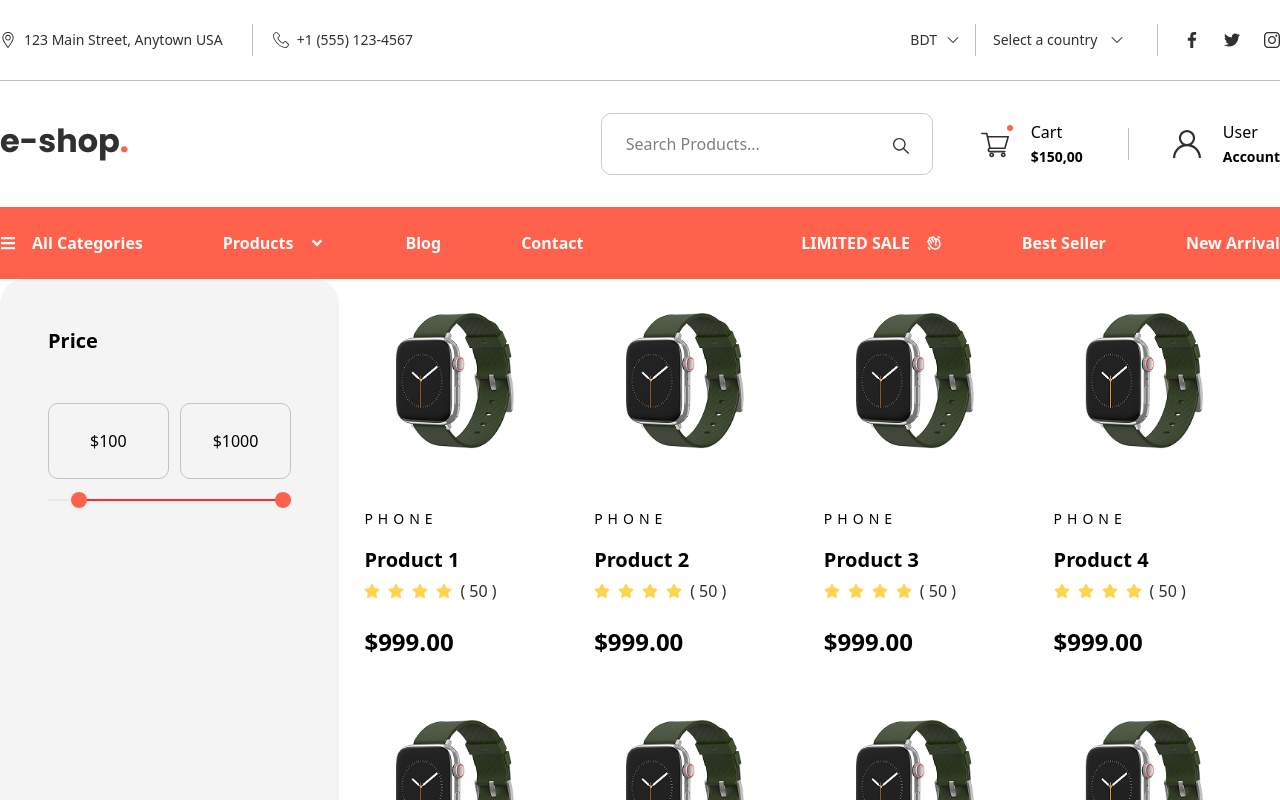
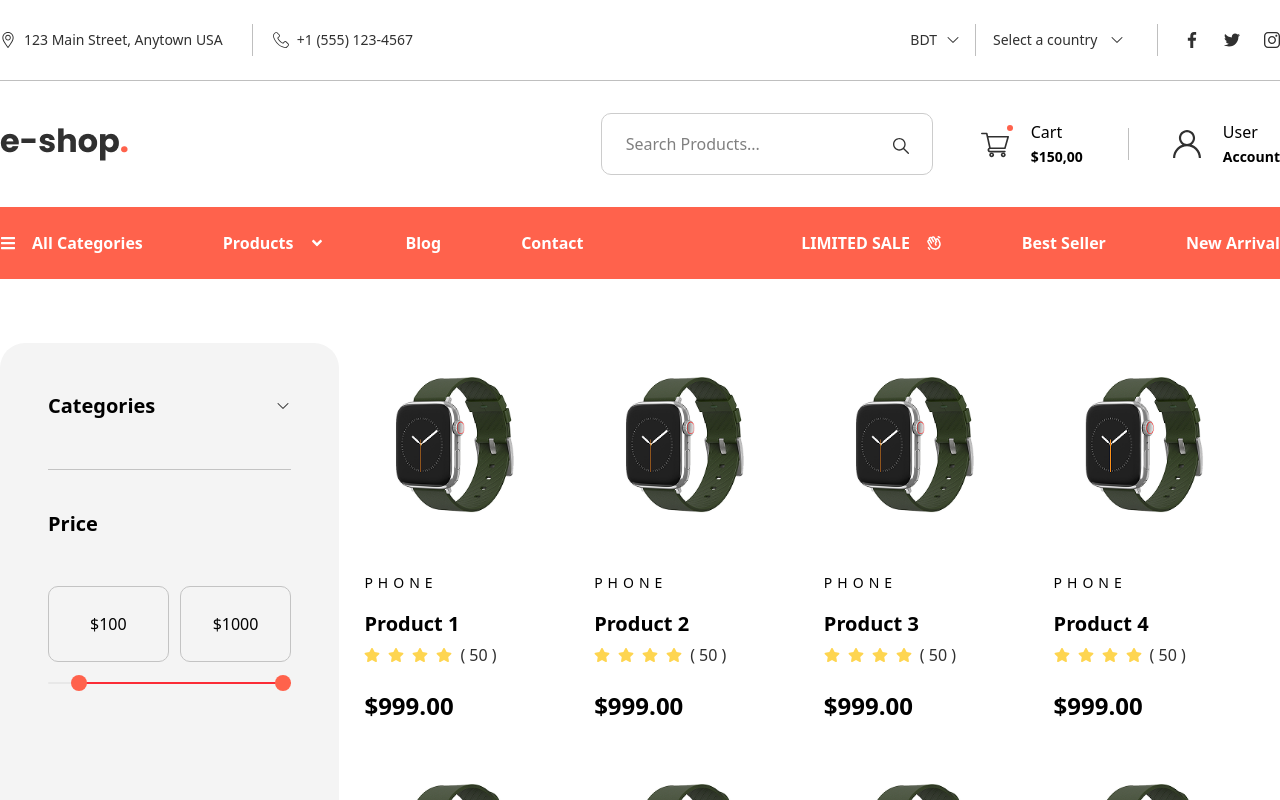
Before and after one commit to mn-sohel/eshop, a React (Vite) app: page /product-list in a window 1280 px wide. Shown: the top 800 px of the page. Built offline with nearby package versions, Linux system fonts and the light colour scheme.

Commit message:
ProductPage category done

```diff
--- /dev/null
+++ b/src/components/productPage/ProductCategories.jsx
@@ -0,0 +1,72 @@
+import React, { useState } from 'react'
+import ArrowDownIcon from '../../icons/ArrowDownIcon';
+import CheckListIcon from '../../icons/CheckListIcon';
+
+const ProductCategories = () => {
+    let [isOpen, setIsOpen] = useState(null);
+    const [selectedIndex, setSelectedIndex] = useState(null);
+
+    let categoriesList = [
+    { item: "Computer & Tablets" },
+    { item: "Smartphones" },
+    { item: "Headphones" },
+    { item: "Cameras" },
+    { item: "Wearables" },
+    { item: "Gaming Consoles" },
+    { item: "Home Appliances" },
+    { item: "TV & Audio" },
+    { item: "Printers & Scanners" },
+    { item: "Accessories" },
+  ];
+
+  const handleDropDown = () => {
+    setIsOpen(!isOpen);
+  };
+
+
+  return (
+    <div className=" border-b-[1px] pb-[28px] mb-[40px] border-[rgba(48,48,48,0.25)]">
+        <div className="flex items-center justify-between mb-5">
+            <h3 className='font-["Montserrat"] font-bold text-[20px]'>
+            Categories
+            </h3>
+            <div
+            onClick={handleDropDown}
+            className={`cursor-pointer ${
+                isOpen ? "rotate-180" : ""
+            } transition-transform duration-300`}
+            >
+            <ArrowDownIcon />
+            </div>
+        </div>
+        <ul>
+        {isOpen &&
+          categoriesList.map((category, index) => (
+            <li
+              key={index}
+              className={`flex items-center gap-2 mb-3 font-["Montserrat"] text-base text-[#303030] leading-6 cursor-pointer ${
+                selectedIndex === index ? "font-bold" : ""
+              }`}
+              onClick={() => setSelectedIndex(index)}
+            >
+              <div
+                className={`h-[16px] w-[16px] border border-[#303030] cursor-pointer hover:bg-[#ff624c] flex items-center justify-center  ${
+                  selectedIndex === index ? "bg-[#ff624c]" : ""
+                } `}
+                onClick={() => setSelectedIndex(index)}
+              >
+                {selectedIndex === index && (
+                  <div>
+                    <CheckListIcon />
+                  </div>
+                )}
+              </div>
+              {category.item}
+            </li>
+          ))}
+      </ul>
+    </div>
+  )
+}
+
+export default ProductCategories
--- a/src/icons/ArrowDownIcon.jsx
+++ b/src/icons/ArrowDownIcon.jsx
@@ -1,9 +1,9 @@
 import React from 'react'
 
-const ArrowDownIcon = ({width=16, height=16, color="#303030"}) => {
+const ArrowDownIcon = ({className, width=16, height=16, color="#303030"}) => {
   return (
 
-<svg width={width} height={height} viewBox="0 0 16 16" fill="none" xmlns="http://www.w3.org/2000/svg">
+<svg className={className} width={width} height={height} viewBox="0 0 16 16" fill="none" xmlns="http://www.w3.org/2000/svg">
 <path d="M8.00003 11C7.87216 11 7.74416 10.9511 7.64653 10.8535L2.64653 5.8535C2.45116 5.65813 2.45116 5.34175 2.64653 5.1465C2.84191 4.95125 3.15828 4.95113 3.35353 5.1465L8.00003 9.793L12.6465 5.1465C12.8419 4.95113 13.1583 4.95113 13.3535 5.1465C13.5488 5.34188 13.5489 5.65825 13.3535 5.8535L8.35353 10.8535C8.25591 10.9511 8.12791 11 8.00003 11Z" fill="#303030"/>
 </svg>
 
--- /dev/null
+++ b/src/icons/CheckListIcon.jsx
@@ -0,0 +1,20 @@
+import React from 'react'
+
+const CheckListIcon = ({color="#303030"}) => {
+  return (
+
+<svg width="8" height="8" viewBox="0 0 8 8" fill={color} xmlns="http://www.w3.org/2000/svg">
+<g clip-path="url(#clip0_28_1076)">
+<path d="M7.88285 1.17963C7.72665 1.02341 7.4734 1.02341 7.31716 1.17963L2.52491 5.97192L0.682852 4.12986C0.526648 3.97364 0.273398 3.97366 0.117164 4.12986C-0.0390547 4.28606 -0.0390547 4.53931 0.117164 4.69553L2.24207 6.82041C2.39823 6.97661 2.65166 6.9765 2.80776 6.82041L7.88285 1.74531C8.03907 1.58911 8.03905 1.33584 7.88285 1.17963Z" fill="white"/>
+</g>
+<defs>
+<clipPath id="clip0_28_1076">
+<rect width="8" height="8" fill="#303030"/>
+</clipPath>
+</defs>
+</svg>
+
+  )
+}
+
+export default CheckListIcon
--- a/src/pages/ProductListPage.jsx
+++ b/src/pages/ProductListPage.jsx
@@ -2,6 +2,7 @@ import React, { useState } from 'react'
 import Container from '../components/commonLayouts/Container'
 import ProductLayout from '../components/commonLayouts/ProductLayout';
 import Pagination from '../components/Pagination';
+import ProductCategories from '../components/productPage/ProductCategories';
 
 const ProductListPage = () => {
   let [minValue, setMinValue] = useState(100);
@@ -19,15 +20,6 @@ const ProductListPage = () => {
         setMaxValue(newMax)
     }
   }
-  const updateRange = (type, value) => {
-    if (type == "min") {
-      const newMin = Math.min(parseInt(value), maxValue);
-      setMinValue(newMin);
-    } else if(value <= 1000){
-      const newMax = Math.max(parseInt(value), minValue);
-      setMaxValue(newMax);
-    }
-  };
 
   const minPercent = (minValue / 1000) * 100
   const maxPercent = (maxValue / 1000) * 100
@@ -44,8 +36,9 @@ const ProductListPage = () => {
 
   return (
     <Container>
-      <div className='flex'>
+      <div className='flex mt-[64px]'>
         <div className='w-[355px] bg-[#F4F4F4] rounded-[25px] p-12'>
+          <ProductCategories/>
           <h3 className='font-["Montserrat"] font-bold text-xl'>Price</h3>
           <div className='w-full mt-12'>
             <div className='flex gap-[11px] mb-5'>
```
